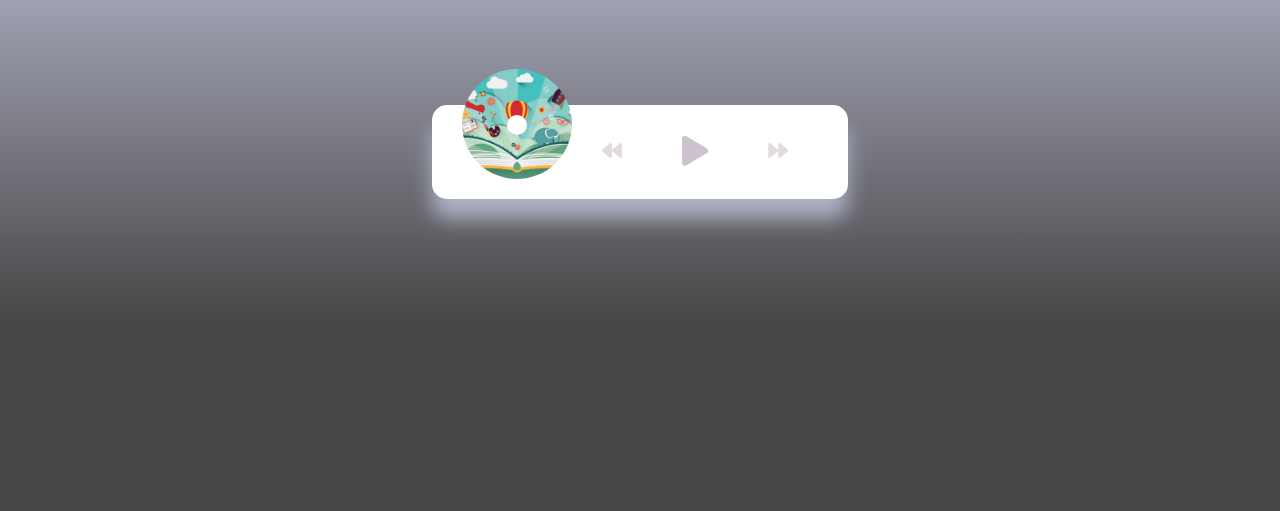
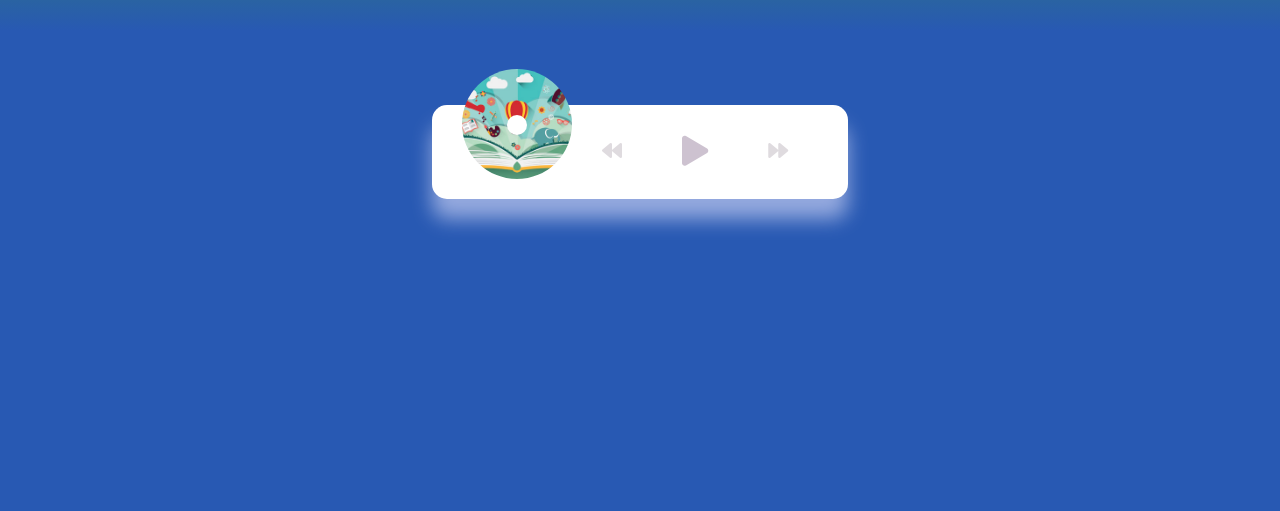
Before and after one commit to DanielAmbrus/vizsga-git-ambrus-daniel, a plain HTML site: page index.html in a window 1280 px wide. Shown: the part 289-800 px from the top of the page. Drawn offline with Linux system fonts and the light colour scheme.

Commit message:
oldal háttérszínének módosítása css-ben

```diff
--- a/style.css
+++ b/style.css
@@ -4,7 +4,7 @@
 
 body{
 
-    background-image: linear-gradient(0deg, rgb(71, 71, 71) 23.8%, rgb(221,224,252) 92%);
+    background-image: linear-gradient(0deg, rgb(40, 89, 179) 60%, rgb(55, 170, 40) 92%);
     height: 100vh;
     display: flex;
     justify-content: center;
```
